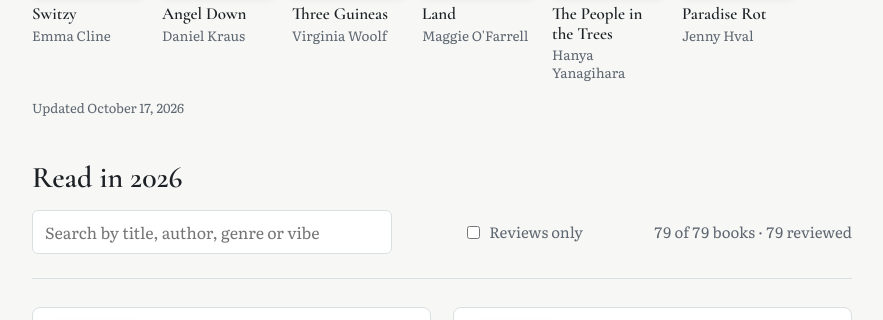
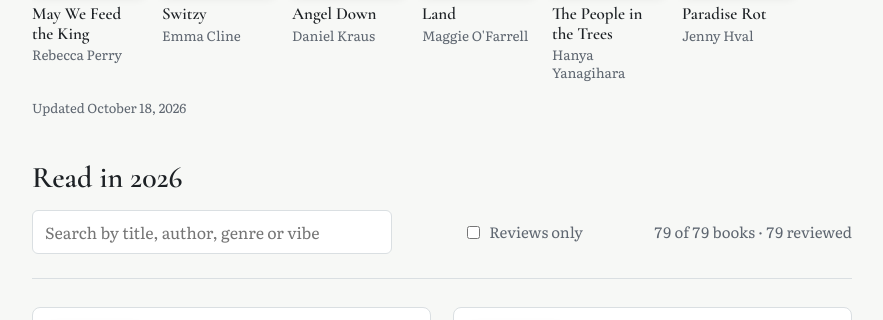
Before and after one commit to itslids/lids-reads, a Jekyll site: the page built from index.html, in a window 1280 px wide and 900 px high, cut to the strip 519-839 px from the top of the window. Shown: the whole strip, without its empty margins (198-1081 px from the left). Built offline with Jekyll 4.4.1, drawn with Linux system fonts in a browser that asks for light colours.

Commit message:
Update currently reading

```diff
--- a/_data/read.json
+++ b/_data/read.json
@@ -76,7 +76,7 @@
       "date": "2026-09-20",
       "pages": 248,
       "published": 2026,
-      "avg_rating": 3.45
+      "avg_rating": 3.46
     },
     {
       "id": "31189134",
@@ -450,7 +450,7 @@
       "date": "2026-05-30",
       "pages": 163,
       "published": 2016,
-      "avg_rating": 3.62
+      "avg_rating": 3.63
     },
     {
       "id": "207571151",
--- a/_data/reading.json
+++ b/_data/reading.json
@@ -1,9 +1,15 @@
 {
-  "updated": "2026-10-17",
+  "updated": "2026-10-18",
   "year": 2026,
   "goal": 100,
   "read_this_year": 79,
   "currently_reading": [
+    {
+      "title": "May We Feed the King",
+      "author": "Rebecca  Perry",
+      "cover": "https://i.gr-assets.com/images/S/compressed.photo.goodreads.com/books/1759331180l/242252419._SY475_.jpg",
+      "link": "https://www.goodreads.com/book/show/242252419"
+    },
     {
       "title": "Switzy",
       "author": "Emma Cline",
@@ -15,12 +21,6 @@
       "author": "Daniel Kraus",
       "cover": "https://i.gr-assets.com/images/S/compressed.photo.goodreads.com/books/1778522455l/220160849._SY475_.jpg",
       "link": "https://www.goodreads.com/book/show/220160849"
-    },
-    {
-      "title": "Three Guineas",
-      "author": "Virginia Woolf",
-      "cover": "https://i.gr-assets.com/images/S/compressed.photo.goodreads.com/books/1442463839l/18854._SY475_.jpg",
-      "link": "https://www.goodreads.com/book/show/18854"
     },
     {
       "title": "Land",
```
